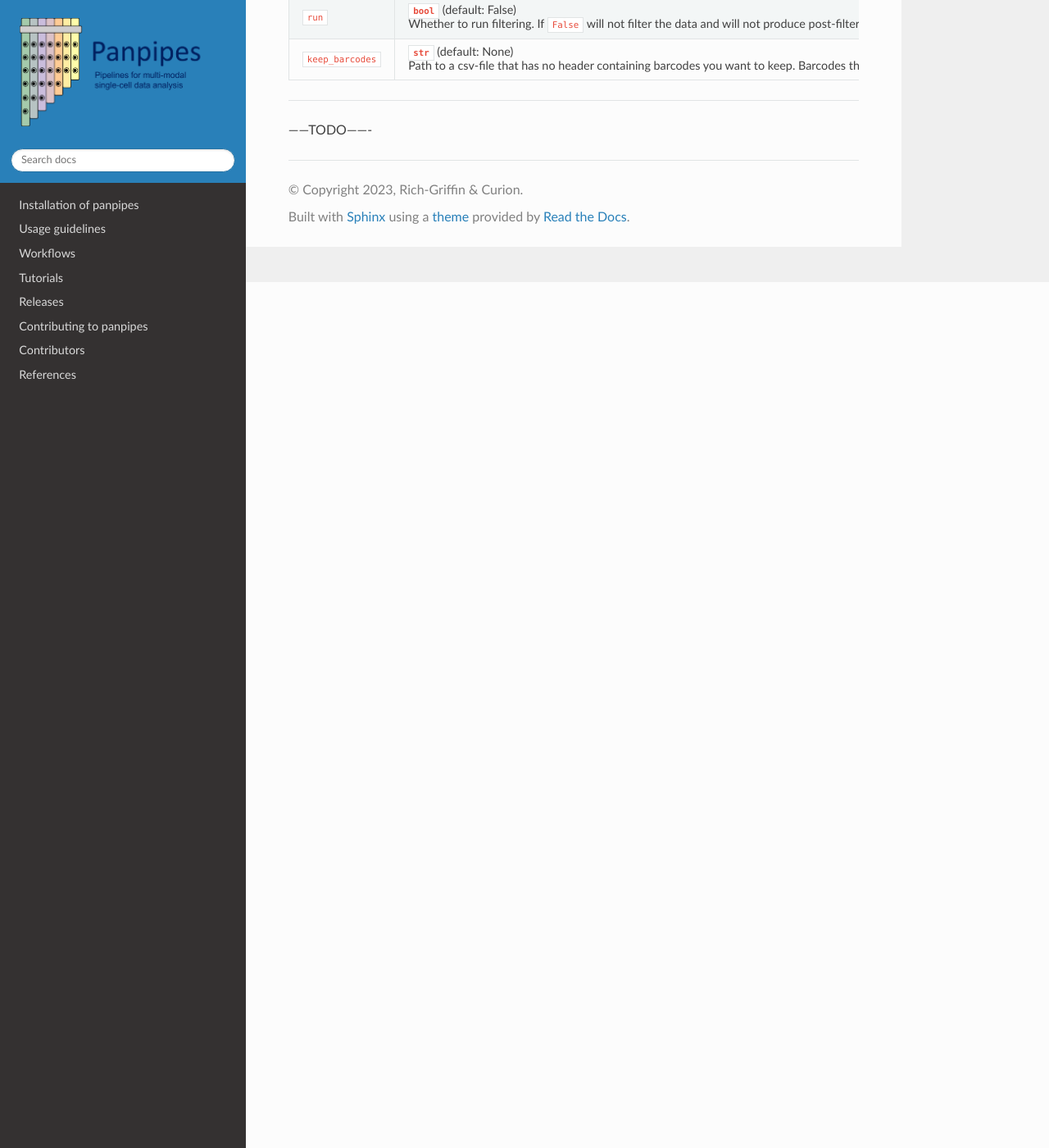
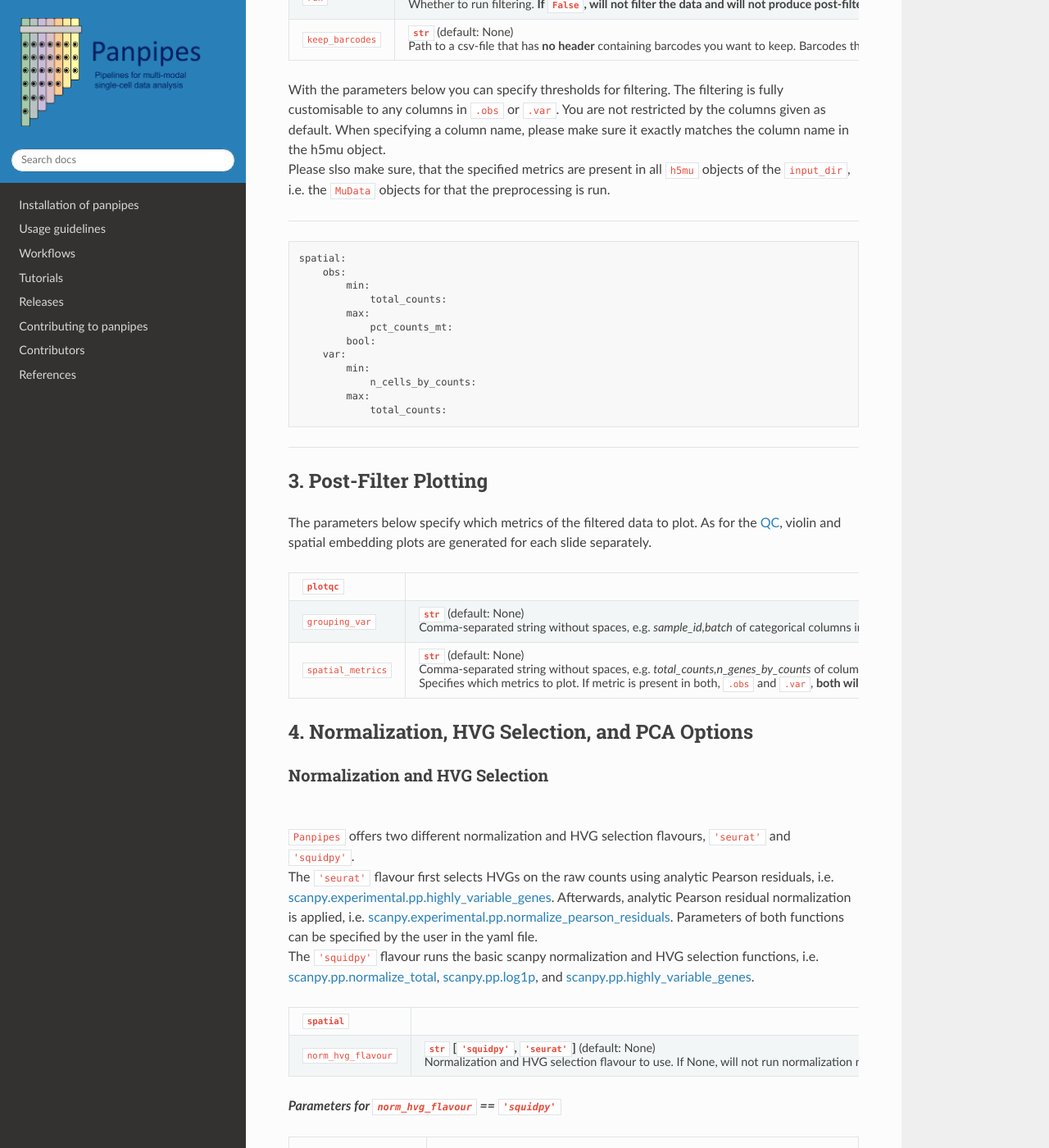
Before and after one commit to bio-la/panpipes-nextflow, a Sphinx documentation site: the page built from docs/yaml_docs/spatial_preprocess.md, in a window 1280 px wide and 1400 px high, scrolled down 1056 px. Shown: the whole window at 82% size. Built offline with Sphinx 7.4.7 and the Read the Docs theme 2.0.0, drawn with Linux system fonts in a browser that asks for light colours; some of the changed text lies outside the part shown.

Commit message:
add filtering & preprocessing info

```diff
--- a/docs/yaml_docs/spatial_preprocess.md
+++ b/docs/yaml_docs/spatial_preprocess.md
@@ -1,11 +1,11 @@
 
-# Spatial preprocessing yaml
+# Spatial Preprocessing YAML
 
-In this documentation, the parameters of the `preprocess_spatial` yaml file are explained. In general, the user can leave parameters empty to use defaults. <br> To understand the individual steps run by the pipeline, please refer to the [spatial preprocess workflow]().
+In this documentation, the parameters of the `preprocess_spatial` yaml file are explained. In general, the user can leave parameters empty to use defaults. <br> The individual steps run by the pipeline are described in the [spatial preprocess workflow](../workflows/preprocess_spatial.md).
 
 
 
-## 0. Compute resource options
+## 0. Compute Resource Options
 
 | `resources` |  |
 | --- | --- |
@@ -18,25 +18,92 @@
 | `condaenv` | __`str`__ (default: None) <br> Path to conda environment that should be used to run `Panpipes`. Leave blank if running native or your cluster automatically inherits the login node environment. |
 
 
-## 1. Input options
+## 1. Input Options
 
-With the preprocess_spatial workflow, one or multiple `MuData` objects can be preprocessed in one run. The workflow reads in all `.h5mu` objects of a directory. The `MuData` objects in the directory need to be of the same assay (vizgen or visium). The workflow then runs the preprocessing of each `MuData` object separately with the same parameters that are specified in the yaml file.
+With the preprocess_spatial workflow, one or multiple `MuData` objects can be preprocessed in one run. The workflow **reads in all `.h5mu` objects of a directory**. The `MuData` objects in the directory need to be of the same assay (vizgen or visium). The workflow then runs the preprocessing of each `MuData` object separately with the same parameters that are specified in the yaml file.
 
 | |  |
 | ---- | --- |
 | `input_dir` | __`str`__ (not optional) <br> Path to the folder containing all input `h5mu` files. |
-| `assay` | __`str` [`"visium"`, `"vizgen"`]__ (default: "visium") <br> Spatial transcriptomics assay of the `h5mu` files in `input_dir`.|
+| `assay` | __`str` [`'visium'`, `'vizgen'`]__ (default: 'visium') <br> Spatial transcriptomics assay of the `h5mu` files in `input_dir`.|
 
 
-## 2. Filtering options
+## 2. Filtering Options
 
 
 | `filtering` |  |
 | --- | --- |
-| `run` | __`bool`__ (default: False) <br> Whether to run filtering. If `False` will not filter the data and will not produce post-filtering plots. |
-| `keep_barcodes` | __`str`__ (default: None) <br> Path to a csv-file that has no header containing barcodes you want to keep. Barcodes that are not in the file, will be removed from the dataset. |
+| `run` | __`bool`__ (default: False) <br> Whether to run filtering. **If `False`, will not filter the data and will not produce post-filtering plots.** |
+| `keep_barcodes` | __`str`__ (default: None) <br> Path to a csv-file that has **no header** containing barcodes you want to keep. Barcodes that are not in the file, will be removed from the dataset before filtering the dataset with the thresholds specified below. |
 
 
-____________
+With the parameters below you can specify thresholds for filtering. The filtering is fully customisable to any columns in `.obs` or `.var`. You are not restricted by the columns given as default. When specifying a column name, please make sure it exactly matches the column name in the h5mu object. <br> Please slso make sure, that the specified metrics are present in all `h5mu` objects of the `input_dir`, i.e. the `MuData` objects for that the preprocessing is run.
 
-------TODO-------
+
+---
+    spatial:
+        obs:
+            min:
+                total_counts:
+            max:
+                pct_counts_mt:
+            bool:
+        var:
+            min:
+                n_cells_by_counts:
+            max:
+                total_counts:
+---
+
+
+## 3. Post-Filter Plotting
+
+The parameters below specify which metrics of the filtered data to plot. As for the [QC](./spatial_qc.md), violin and spatial embedding plots are generated for each slide separately.
+
+| `plotqc` |  |
+| --- | --- |
+| `grouping_var` | __`str`__ (default: None) <br>  Comma-separated string without spaces, e.g. _sample_id,batch_ of categorical columns in `.obs`. One violin will be created for each group in the violin plot. Not mandatory, can be left empty. |
+| `spatial_metrics` | __`str`__ (default: None) <br>  Comma-separated string without spaces, e.g. _total_counts,n_genes_by_counts_ of columns in `.obs` or `.var`. <br>Specifies which metrics to plot. If metric is present in both, `.obs` and `.var`, **both will be plotted.** |
+
+
+## 4. Normalization, HVG Selection, and PCA Options
+
+### **Normalization and HVG Selection** <br>
+
+`Panpipes` offers two different normalization and HVG selection flavours, `'seurat'` and `'squidpy'`. <br> The `'seurat'`  flavour first selects HVGs on the raw counts using analytic Pearson residuals, i.e. [scanpy.experimental.pp.highly_variable_genes](https://scanpy.readthedocs.io/en/stable/generated/scanpy.experimental.pp.highly_variable_genes.html). Afterwards, analytic Pearson residual normalization is applied, i.e. [scanpy.experimental.pp.normalize_pearson_residuals](https://scanpy.readthedocs.io/en/stable/generated/scanpy.experimental.pp.normalize_pearson_residuals.html). Parameters of both functions can be specified by the user in the yaml file. <br>The `'squidpy'` flavour runs the basic scanpy normalization and HVG selection functions, i.e. [scanpy.pp.normalize_total](https://scanpy.readthedocs.io/en/stable/generated/scanpy.pp.normalize_total.html), [scanpy.pp.log1p](https://scanpy.readthedocs.io/en/stable/generated/scanpy.pp.log1p.html), and [scanpy.pp.highly_variable_genes](https://scanpy.readthedocs.io/en/stable/generated/scanpy.pp.highly_variable_genes.html). <br>
+
+
+| `spatial` |  |
+| --- | --- |
+| `norm_hvg_flavour` | __`str` [`'squidpy'`, `'seurat'`]__ (default: None) <br>  Normalization and HVG selection flavour to use. If None, will not run normalization nor HVG selection. |
+
+___Parameters for `norm_hvg_flavour` == `'squidpy'`___
+| |  |
+| --- | --- |
+| `squidpy_hvg_flavour` | __`str` [`'seurat'`,`'cellranger'`,`'seurat_v3'`]__ (default: 'seurat') <br>   Flavour to select HVGs, i.e.`flavor` parameter of the function [scanpy.pp.highly_variable_genes](https://scanpy.readthedocs.io/en/stable/generated/scanpy.pp.highly_variable_genes.html).|
+| `min_mean` | __`float`__ (default: 0.05) <br>  Parameter in [scanpy.pp.highly_variable_genes](https://scanpy.readthedocs.io/en/stable/generated/scanpy.pp.highly_variable_genes.html).|
+| `max_mean` | __`float`__ (default: 1.5) <br>  Parameter in [scanpy.pp.highly_variable_genes](https://scanpy.readthedocs.io/en/stable/generated/scanpy.pp.highly_variable_genes.html). |
+| `min_disp` | __`float`__ (default: 0.5) <br>  Parameter in [scanpy.pp.highly_variable_genes](https://scanpy.readthedocs.io/en/stable/generated/scanpy.pp.highly_variable_genes.html). |
+
+___Parameters for `norm_hvg_flavour` == `'seurat'`___
+| |  |
+| --- | --- |
+| `theta` | __`float`__ (default: 100) <br>  The negative binomial overdispersion parameter for pearson residuals. The same value is used for [HVG selection]((https://scanpy.readthedocs.io/en/stable/generated/scanpy.experimental.pp.highly_variable_genes.html)) and [normalization](https://scanpy.readthedocs.io/en/stable/generated/scanpy.experimental.pp.normalize_pearson_residuals.html).  |
+| `clip` | __`float`__ (default: None) <br> Specifies clipping of the residuals. <br>`clip` can be specified as: <br> <ul><li> <u>None</u>: residuals are clipped to the interval [-sqrt(n_obs), sqrt(n_obs)] </li><li><u>A float value</u>: if float c specified: clipped to the interval [-c, c]</li> <li> <u>np.Inf</u>: no clipping</li></ul> |
+
+___Parameters for both `norm_hvg_flavour` flavours___
+| |  |
+| --- | --- |
+| `n_top_genes` | __`int`__ (default: 2000) <br> Number of genes to select. Mandatory for `norm_hvg_flavour='seurat'` and `squidpy_hvg_flavour='seurat_v3'`.|
+| `filter_by_hvg` | __`bool`__ (default: False) <br> Subset the data to the HVGs. <br>  |
+| `hvg_batch_key` | __`str`__ (default: None) <br> If specified, HVGs are selected within each batch separately and merged. |
+
+<br>
+
+### **PCA**
+
+After normalization and HVG selection, PCA is run and the PCA and elbow plot are plotted. For that, the user can specify the number of PCs for the PCA computation and for the elbow plot, i.e. the same number is used for both.
+
+| |  |
+| --- | --- |
+| `n_pcs` | __`int`__ (default: 50) <br> Number of PCs to compute. |
```
